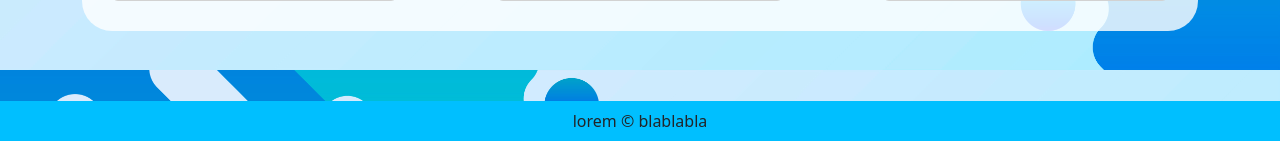
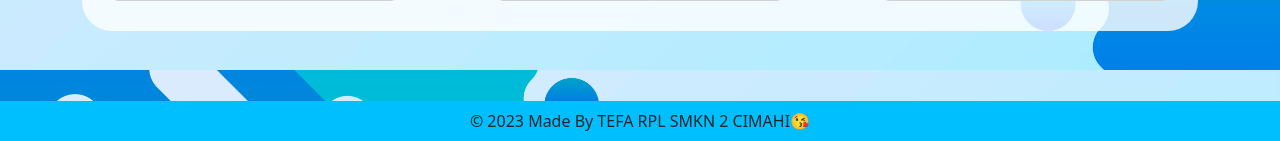
Before and after one commit to msa209hua/pemilos, a PHP site: page /pemilos/pilih.php in a window 1280 px wide. Shown: the part 783-924 px from the top of the page. Run offline with PHP 8.4, Linux system fonts and the light colour scheme.

Commit message:
Update Index dan Pilih

```diff
--- a/index.php
+++ b/index.php
@@ -101,6 +101,6 @@ button:active:before {
         </table>
     </center>
     <div class="foot">
-            <p>lorem &copy; blablabla</p>
+    <p>&copy; 2023 Made By TEFA RPL SMKN 2 CIMAHI😘</p>
         </div>
 </body>
--- a/pilih.php
+++ b/pilih.php
@@ -209,7 +209,7 @@
             </div>
         </div>
         <div class="foot">
-            <p>lorem &copy; blablabla</p>
+        <p>&copy; 2023 Made By TEFA RPL SMKN 2 CIMAHI😘</p>
         </div>
     </form>
 </body>
```
